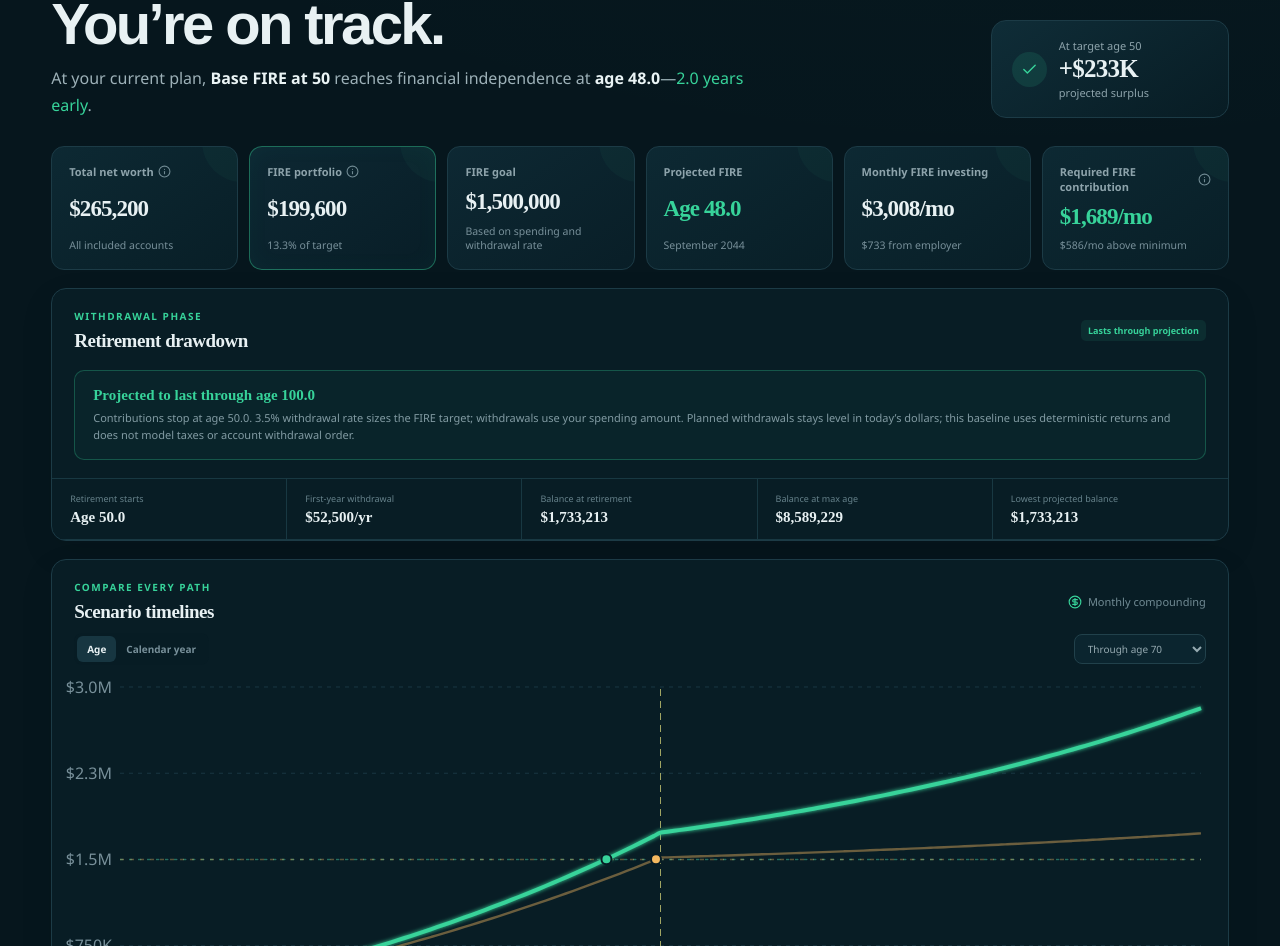
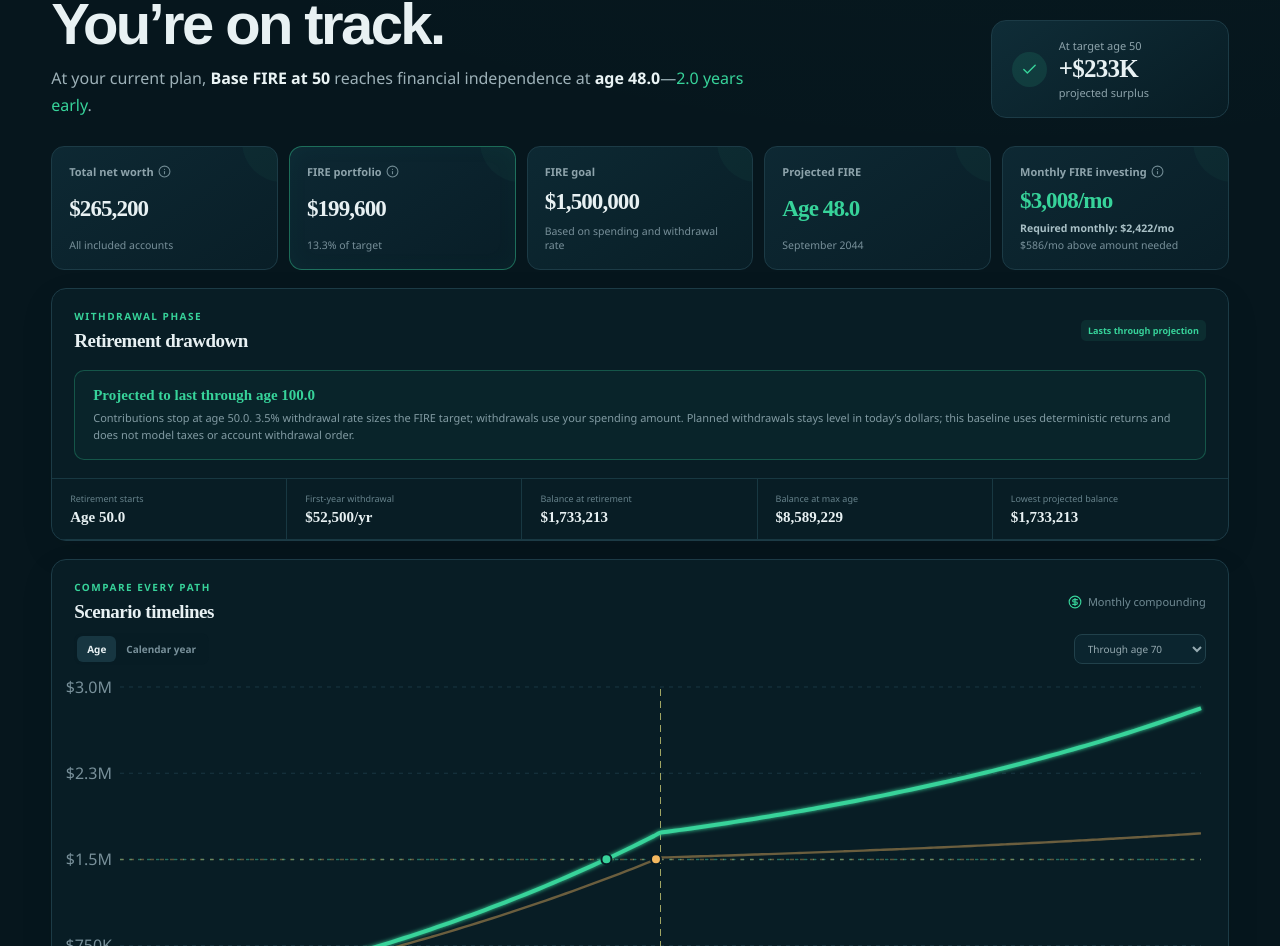
Before and after one commit to itsTyger1/fire_Calc, a React (Vite) app: page / in a window 1280 px wide. Shown: the part 1500-2446 px from the top of the page. Built offline with nearby package versions, Linux system fonts and the light colour scheme.

Commit message:
Clarify FIRE scenarios and return assumptions

```diff
--- a/src/App.tsx
+++ b/src/App.tsx
@@ -57,7 +57,18 @@ export default function App() {
   if (!base || !selectedScenario || !selectedBudget) return <main className="fatal"><Flame /><h1>No scenarios found</h1><button className="button primary" onClick={() => setData(clone(defaultData))}>Restore defaults</button></main>;
   const delta = base.targetPoint.firePortfolio - base.targetPoint.fireTarget;
   const fireProgress = base.currentFirePortfolio / Math.max(1, base.fireNumber);
-  const contributionDifference = base.plannedPersonalMonthly - base.requiredPersonalMonthly;
+  const monthlyFireInvesting = base.plannedPersonalMonthly + base.plannedEmployerMonthly;
+  const requiredMonthlyFireInvesting = Number.isFinite(base.requiredPersonalMonthly)
+    ? base.requiredPersonalMonthly + base.plannedEmployerMonthly
+    : Infinity;
+  const contributionDifference = monthlyFireInvesting - requiredMonthlyFireInvesting;
+  const contributionStatus = !Number.isFinite(requiredMonthlyFireInvesting)
+    ? 'Goal is outside the solver range'
+    : Math.abs(contributionDifference) < 1
+      ? 'Current contributions are on target'
+      : contributionDifference > 0
+        ? `${money(contributionDifference)}/mo above amount needed`
+        : `${money(-contributionDifference)}/mo more needed`;
   return <div className="app-shell">
     <header className="topbar"><div className="brand"><span><Flame size={19} /></span><div><strong>FIRE Projector</strong><small>{data.profile.mode === 'real' ? 'Today’s dollars' : 'Future nominal dollars'}</small></div></div><div className="top-actions"><button className="button ghost" onClick={() => downloadData(data)}><Download size={16} /> <span>Export</span></button><button className="button ghost" onClick={() => importRef.current?.click()}><Upload size={16} /> <span>Import</span></button><button className="button ghost" onClick={handleRefresh}><RefreshCcw size={16} /> <span>Refresh app</span></button><button className="button ghost" onClick={update?.updateAvailable && update.downloadUrl ? installUpdate : handleUpdate} disabled={checkingUpdate}><RefreshCcw size={16} /> <span>{checkingUpdate ? 'Checking…' : update?.updateAvailable && update.downloadUrl ? `Update ${update.latestVersion}` : 'Check updates'}</span></button><button className="button danger" onClick={handleReset}><RefreshCcw size={16} /> <span>Reset</span></button><input ref={importRef} type="file" accept="application/json" hidden onChange={(e) => void handleImport(e.target.files?.[0])} /></div></header>
 
@@ -72,8 +83,7 @@ export default function App() {
         <Metric label="FIRE portfolio" value={money(base.currentFirePortfolio)} sub={`${percent(fireProgress)} of target`} tone="accent" info="Only accounts marked FIRE eligible." />
         <Metric label="FIRE goal" value={money(base.fireNumber)} sub={base.profile.customFireNumber == null ? "Based on spending and withdrawal rate" : "Custom target"} />
         <Metric label="Projected FIRE" value={age(base.firePoint?.age)} sub={base.firePoint ? new Date(base.firePoint.date).toLocaleDateString(undefined, { month: 'long', year: 'numeric' }) : `Not by age ${base.profile.maxAge}`} tone={base.firePoint && base.firePoint.age <= base.profile.retirementAge ? 'positive' : 'negative'} />
-        <Metric label="Monthly FIRE investing" value={`${money(base.plannedPersonalMonthly + base.plannedEmployerMonthly)}/mo`} sub={`${money(base.plannedEmployerMonthly)} from employer`} />
-        <Metric label="Required FIRE contribution" value={Number.isFinite(base.requiredPersonalMonthly) ? `${money(base.requiredPersonalMonthly)}/mo` : 'Not reachable'} sub={!Number.isFinite(base.requiredPersonalMonthly) ? 'Goal is outside the solver range' : Math.abs(contributionDifference) < 1 ? 'Current allocation is on target' : contributionDifference > 0 ? `${money(contributionDifference)}/mo above minimum` : `${money(-contributionDifference)}/mo more needed`} tone={contributionDifference >= 0 ? 'positive' : 'negative'} info="Minimum personal FIRE contribution, preserving this scenario’s account allocation proportions across its phases." />
+        <Metric label="Monthly FIRE investing" value={`${money(monthlyFireInvesting)}/mo`} sub={<><span className="metric-secondary-value">Required monthly: {money(requiredMonthlyFireInvesting)}/mo</span><span>{contributionStatus}</span></>} tone={contributionDifference >= 0 ? 'positive' : 'negative'} info="The main number is the total currently budgeted for FIRE, including employer contributions. The smaller number is the total monthly amount needed to reach the FIRE goal while employer contributions remain constant." />
       </section>
 
       <RetirementDrawdown result={base} />
--- a/src/components/Results.tsx
+++ b/src/components/Results.tsx
@@ -2,7 +2,7 @@ import { useMemo, useState } from 'react';
 import { Bar, BarChart, CartesianGrid, Cell, ComposedChart, Legend, Line, LineChart, Pie, PieChart, ReferenceDot, ReferenceLine, ResponsiveContainer, Tooltip, XAxis, YAxis } from 'recharts';
 import type { AppData, Scenario, ScenarioResult } from '../domain/types';
 import { scenarioColors } from '../domain/defaults';
-import { allocationByClass, applyScenarioOverrides, emergencyFundMetrics, projectCore, scenarioBudgetMetrics } from '../domain/calculations';
+import { allocationByClass, applyScenarioOverrides, emergencyFundMetrics, nominalReturnFromReal, projectCore, scenarioBudgetMetrics } from '../domain/calculations';
 import { age, money, percent, Section } from './ui';
 const allocationColors = ['#37d39a', '#65a7ff', '#f4b860', '#ad7bff', '#ff718d', '#40c7d9', '#8191a1'];
 
@@ -188,7 +188,8 @@ export function Sensitivity({ data, selectedScenario }: { data: AppData; selecte
     const crossing = projectCore({ profile, accounts, phases }).find((p) => p.firePortfolio >= p.fireTarget);
     return crossing?.age;
   };
-  const returns = [.03, .04, .05, .06, .07].map((value) => ({ label: percent(value, 0), age: fireAgeFor({ ...selectedScenario, overrides: { ...selectedScenario.overrides, realReturn: value } }) }));
+  const selectedProfile = applyScenarioOverrides(data, selectedScenario).profile;
+  const returns = [.03, .04, .05, .06, .07].map((value) => ({ label: percent(value, 0), age: fireAgeFor({ ...selectedScenario, overrides: { ...selectedScenario.overrides, nominalReturn: nominalReturnFromReal(value, selectedProfile.inflationRate) } }) }));
   const contributions = [-1000, -500, -250, 0, 250, 500, 1000].map((delta) => { const current = selectedScenario.overrides.contributionScale ?? 1; const base = Math.max(1, data.phases.at(-1) ? Object.values(data.phases.at(-1)!.contributions).reduce((s, v) => s + v.personal, 0) : 1); return { label: delta === 0 ? 'Base' : `${delta > 0 ? '+' : '−'}${money(Math.abs(delta))}`, age: fireAgeFor({ ...selectedScenario, overrides: { ...selectedScenario.overrides, contributionScale: Math.max(0, current + delta / base) } }) }; });
   const spending = [-.2, -.1, 0, .1, .2].map((delta) => ({ label: delta === 0 ? 'Base' : `${delta > 0 ? '+' : ''}${percent(delta, 0)}`, age: fireAgeFor({ ...selectedScenario, overrides: { ...selectedScenario.overrides, annualSpending: (selectedScenario.overrides.annualSpending ?? data.profile.annualSpending) * (1 + delta) } }) }));
   const rates = [.03, .0325, .035, .0375, .04].map((value) => ({ label: percent(value, value % .01 ? 2 : 1), age: fireAgeFor({ ...selectedScenario, overrides: { ...selectedScenario.overrides, withdrawalRate: value } }) }));
--- a/src/domain/calculations.ts
+++ b/src/domain/calculations.ts
@@ -12,6 +12,12 @@ export const calculateFireNumber = (annualSpending: number, withdrawalRate: numb
 
 export const annualToMonthlyRate = (annualRate: number) =>
   Math.pow(1 + Math.max(-0.999999, annualRate), 1 / 12) - 1;
+
+export const nominalReturnFromReal = (realReturn: number, inflationRate: number) =>
+  (1 + realReturn) * (1 + Math.max(-0.999999, inflationRate)) - 1;
+
+export const realReturnFromNominal = (nominalReturn: number, inflationRate: number) =>
+  (1 + nominalReturn) / (1 + Math.max(-0.999999, inflationRate)) - 1;
 
 export const growAccountOneMonth = (balance: number, contribution: number, annualRate: number) =>
   (Math.max(0, balance) + Math.max(0, contribution)) * (1 + annualToMonthlyRate(annualRate));
@@ -87,6 +93,7 @@ export const applyScenarioOverrides = (data: AppData, scenario: Scenario) => {
       };
     });
   });
+  profile.realReturn = realReturnFromNominal(profile.nominalReturn, profile.inflationRate);
   return { profile, accounts, phases };
 };
 
--- a/src/domain/defaults.ts
+++ b/src/domain/defaults.ts
@@ -35,7 +35,7 @@ export const defaultData: AppData = {
   phases: defaultPhases,
   scenarios: [
     scenario('base', 'Base FIRE at 50', colors[0], {}),
-    scenario('conservative', 'Conservative returns', colors[1], { realReturn: 0.04 }),
+    scenario('conservative', 'Conservative returns', colors[1], { nominalReturn: 0.066 }),
   ],
   budget: [
     { id: 'housing', name: 'Housing', category: 'Needs', amount: 1935 },
--- a/src/lib/persistence.ts
+++ b/src/lib/persistence.ts
@@ -1,11 +1,12 @@
 import { defaultData } from '../domain/defaults';
+import { nominalReturnFromReal, realReturnFromNominal } from '../domain/calculations';
 import type { AppData } from '../domain/types';
 
 const STORAGE_KEY = 'fire-projector-v1';
 const clone = <T,>(value: T): T => JSON.parse(JSON.stringify(value)) as T;
 const legacyStarterScenarios = [
   { id: 'base', name: 'Base FIRE at 50', overrides: {} },
-  { id: 'conservative', name: 'Conservative returns', overrides: { realReturn: 0.04 } },
+  { id: 'conservative', name: 'Conservative returns', overrides: { nominalReturn: 0.066 } },
   { id: 'higher', name: 'Higher contributions', overrides: { contributionScale: 1.2, contributions: { taxable: { personal: 1342 } } } },
   { id: 'lower', name: 'Lower contributions', overrides: { contributionScale: 0.72 } },
   { id: 'lifestyle', name: 'Higher retirement lifestyle', overrides: { annualSpending: 61250 } },
@@ -19,8 +20,23 @@ const migrateStarterScenarios = (data: AppData): AppData => {
     });
   return isUntouchedLegacySet ? { ...data, scenarios: clone(defaultData.scenarios) } : data;
 };
-const normalizeData = (data: AppData): AppData => ({
+const normalizeData = (data: AppData): AppData => {
+  const profile = { ...data.profile, realReturn: realReturnFromNominal(data.profile.nominalReturn, data.profile.inflationRate) };
+  return {
     ...data,
+    profile,
+    scenarios: data.scenarios.map((scenario) => {
+      const { realReturn, ...overrides } = scenario.overrides;
+      return {
+        ...scenario,
+        overrides: {
+          ...overrides,
+          ...(scenario.overrides.nominalReturn === undefined && realReturn !== undefined
+            ? { nominalReturn: nominalReturnFromReal(realReturn, scenario.overrides.inflationRate ?? profile.inflationRate) }
+            : {}),
+        },
+      };
+    }),
     accounts: data.accounts.map((account) => account.type === 'Crypto' && account.returnMode === undefined
       ? {
           ...account,
@@ -28,7 +44,8 @@ const normalizeData = (data: AppData): AppData => ({
           notes: account.notes === 'No growth assumed by default.' ? 'Uses the selected scenario return unless a custom return is chosen.' : account.notes,
         }
       : account),
-});
+  };
+};
 
 export const loadData = (): AppData => {
   try {
--- a/src/styles.css
+++ b/src/styles.css
@@ -34,8 +34,12 @@ a.button { text-decoration: none; }
 .scenario-picker-control .icon-button { flex-shrink: 0; width: 39px; height: 39px; color: var(--green); }
 .scenario-picker { position: relative; }
 .scenario-picker-menu { position: absolute; left: 0; right: 46px; top: 65px; z-index: 30; display: grid; gap: 3px; padding: 6px; border: 1px solid #34545d; border-radius: 9px; background: #0c2731; box-shadow: 0 20px 50px #0008; }
-.scenario-picker-menu button { border: 0; border-radius: 6px; padding: 9px 10px; color: #d8e8eb; background: transparent; text-align: left; cursor: pointer; font-size: 12px; }
-.scenario-picker-menu button:hover, .scenario-picker-menu button[aria-selected="true"] { background: #153b42; color: #fff; }
+.scenario-option-row { display: flex; align-items: center; gap: 8px; border-radius: 6px; padding: 5px 6px 5px 10px; color: #d8e8eb; cursor: pointer; font-size: 12px; }
+.scenario-option-row:hover, .scenario-option-row[aria-selected="true"] { background: #153b42; color: #fff; }
+.scenario-option-row > span { flex: 1; min-width: 0; }
+.scenario-option-delete { display: grid; place-items: center; flex: 0 0 auto; border: 0; border-radius: 5px; padding: 5px; color: var(--red); background: transparent; cursor: pointer; }
+.scenario-option-delete:hover:not(:disabled) { background: #4a2733; color: #ff9aae; }
+.scenario-option-delete:disabled { opacity: .35; cursor: not-allowed; }
 .scenario-picker-empty { padding: 9px 10px; color: var(--muted); font-size: 11px; }
 .scenario-options { position: relative; }
 .scenario-options summary { cursor: pointer; color: #b8d5df; font-size: 13px; padding: 10px; }
@@ -58,6 +62,7 @@ a.button { text-decoration: none; }
 .input-panel .field-label { font-size: 12px; }
 .input-panel input, .input-panel select { min-height: 38px; font-size: 13px; }
 .input-panel .muted, .input-panel .fine-print, .input-panel .shared-default-note, .input-panel .scenario-budget-note { font-size: 12px; line-height: 1.65; }
+.return-assumption-note { margin: -10px 0 0; color: var(--muted); font-size: 12px; line-height: 1.6; }
 .input-panel .budget-row { grid-template-columns: minmax(80px, 1fr) 80px 92px 28px; }
 .monthly-contribution-head, .monthly-contribution-row { display: grid; grid-template-columns: minmax(130px, 1fr) 100px 100px; gap: 10px; align-items: center; }
 .monthly-contribution-head { color: var(--muted); font-size: 10px; padding: 0 0 10px; }
@@ -131,7 +136,7 @@ h1, h2, h3, p { margin-top: 0; }
 .hero-status small, .hero-status em { color: var(--muted); font-size: 11px; font-style: normal; }
 .hero-status strong { font: 800 25px 'Manrope'; letter-spacing: -.03em; margin: 2px 0; }
 
-.metrics-grid { display: grid; grid-template-columns: repeat(6, minmax(150px, 1fr)); gap: 11px; margin-bottom: 18px; }
+.metrics-grid { display: grid; grid-template-columns: repeat(5, minmax(150px, 1fr)); gap: 11px; margin-bottom: 18px; }
 .metric { min-height: 124px; padding: 17px; border: 1px solid var(--line); background: linear-gradient(145deg, rgba(14, 42, 53, .92), rgba(9, 31, 40, .92)); border-radius: 13px; display: flex; flex-direction: column; justify-content: space-between; position: relative; overflow: hidden; }
 .metric::after { content: ''; position: absolute; width: 80px; height: 80px; right: -45px; top: -45px; border-radius: 50%; background: var(--green); opacity: .035; }
 .metric.tone-accent { border-color: rgba(55, 211, 154, .42); box-shadow: inset 0 0 25px rgba(55, 211, 154, .035); }
@@ -139,7 +144,10 @@ h1, h2, h3, p { margin-top: 0; }
 .metric.tone-negative strong { color: #ff91a6; }
 .metric-label { color: #8da3ab; font-size: 11px; font-weight: 600; display: flex; align-items: center; gap: 4px; }
 .metric > strong { font: 800 clamp(18px, 1.8vw, 24px) 'Manrope'; letter-spacing: -.04em; white-space: nowrap; }
-.metric > small { color: #78909a; font-size: 10.5px; }
+.metric > small { color: #78909a; font-size: 10.5px; display: grid; gap: 3px; }
+.metric-secondary-value { color: #a9c0c6; font-weight: 700; }
+.read-only-input { color: #a9c0c6; background: #0c2831; cursor: default; }
+.read-only-input:disabled { opacity: 1; }
 .hint { display: inline-flex; color: #6f8992; cursor: help; }
 
 .quick-nav { display: grid; grid-template-columns: repeat(4, 1fr); gap: 10px; margin: 0 0 18px; }
```
Also changed, not shown: src/components/Editors.tsx (+16 -5 lines), src/components/InputHub.tsx (+20 -2 lines), src/components/ui.tsx (+8 -4 lines), 1 other file (tests, documents, lock files or other folders). Lines whose indentation alone changed are shown as unchanged.
